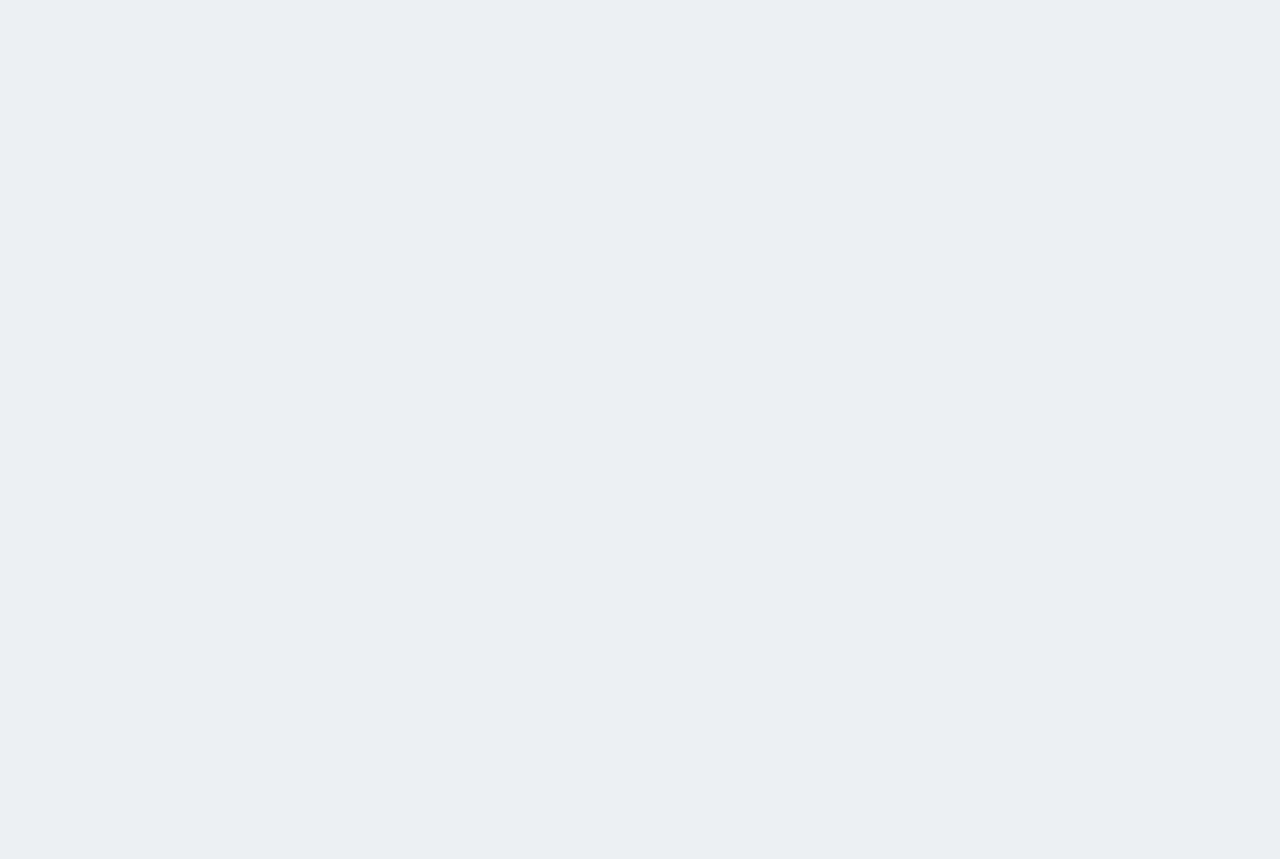
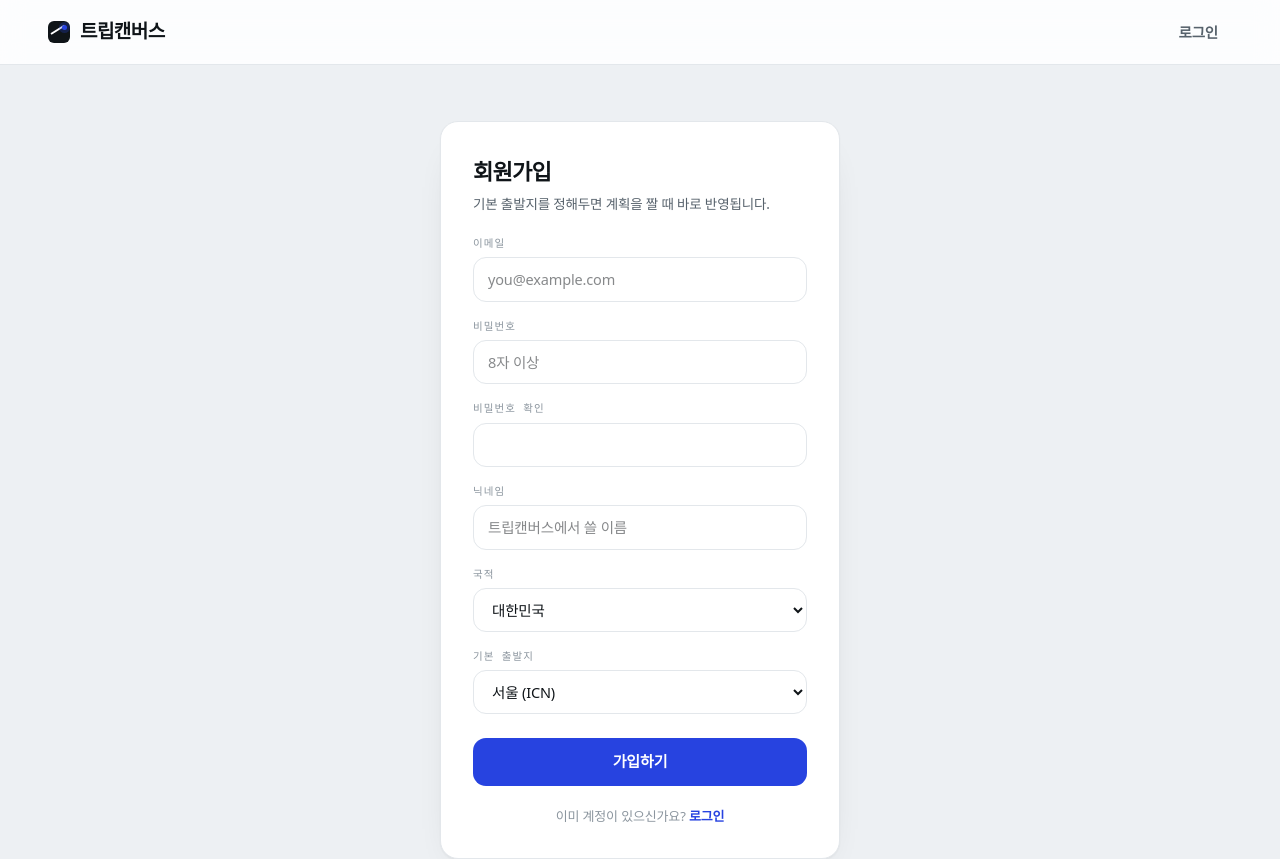
Before and after one commit to 2026-SummerTecheerBootcamp-TeamG/TeamG-Frontend, a React (Vite) app: page /signup in a window 1280 px wide. Before the commit this address had no page. Shown: the top 859 px of the page. Before the commit the page ends 800 px from the top, so only its background shows below. Built offline with nearby package versions, Linux system fonts and the light colour scheme.

Commit message:
feat: 로그인/회원가입 라우팅 연결 (Closes #17)

```diff
--- a/src/App.tsx
+++ b/src/App.tsx
@@ -3,18 +3,20 @@ import AppLayout from "@/components/layout/AppLayout";
 import ProtectedRoute from "@/components/layout/ProtectedRoute";
 import { AuthProvider } from "@/context/AuthContext";
 import PlanningRoom from "@/screens/PlanningRoom";
+import Login from "@/screens/login";
+import Signup from "@/screens/signup";
 
 export default function App() {
   return (
     <AuthProvider>
       <Routes>
         <Route element={<AppLayout />}>
-          {/* 메인: 랜딩 + 챗 + 계획서  (이슈 2·4·5) */}
+          {/* 메인: 랜딩 + 챗 + 계획서  (이슈 4·5) */}
           <Route path="/" element={<PlanningRoom />} />
 
-          {/* 로그인 / 회원가입  (이슈 3) */}
-          {/* <Route path="/login" element={<Login />} /> */}
-          {/* <Route path="/signup" element={<Signup />} /> */}
+          {/* 로그인 / 회원가입 */}
+          <Route path="/login" element={<Login />} />
+          <Route path="/signup" element={<Signup />} />
 
           {/* 계획서 확정 화면  (이슈 5) */}
           {/* <Route path="/plan/:tripId" element={<PlanConfirm />} /> */}
```
